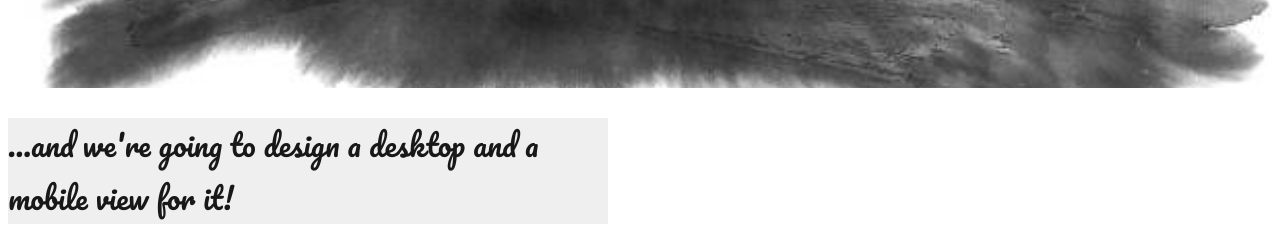
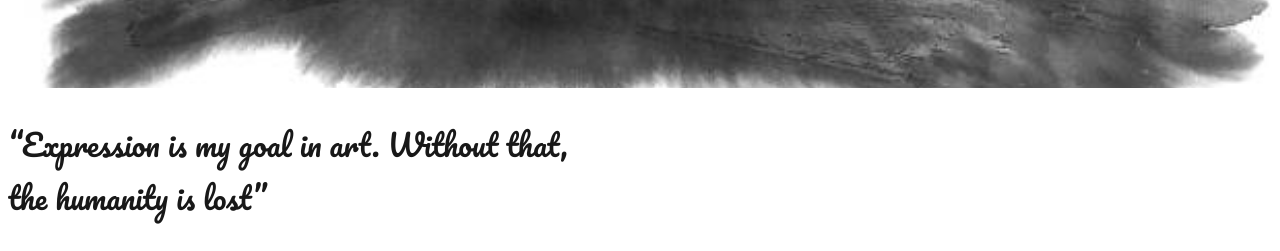
Before and after one commit to Mjispong/Website, a plain HTML site: page index.html in a window 1280 px wide. Shown: the part 247-498 px from the top of the page. Drawn offline with Linux system fonts and the light colour scheme.

Commit message:
Changed text

```diff
--- a/index.html
+++ b/index.html
@@ -42,7 +42,6 @@ img {
 }
 
 p, #subhead {
-    background-color: #eee;
     opacity: .9;
     font-weight: lighter;
 }
@@ -102,7 +101,7 @@ h2 {
 
 <div id="headline"><h1>About Me</h1></div>
 
-  <p>...and we're going to design a desktop and a mobile view for it!</p>
+  <p>“Expression is my goal in art. Without that, the humanity is lost”</p>
 
 
 <h2>Table of Contents:</h2>
```
